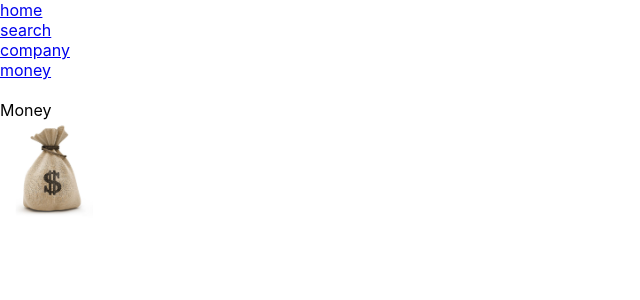
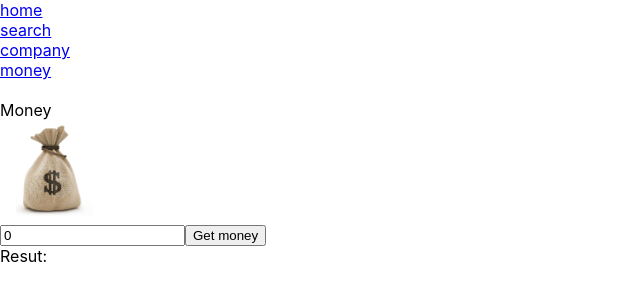
Before and after one commit to bulgat/pony-Child, a React (Create React App) app: page /money in a window 1280 px wide. Shown: the top 300 px of the page, without its empty margins (0-640 px from the left). Built offline with nearby package versions, Linux system fonts and the light colour scheme.

Commit message:
add nominal money cuper

```diff
--- a/src/pages/moneyPage/moneyPage.tsx
+++ b/src/pages/moneyPage/moneyPage.tsx
@@ -1,13 +1,66 @@
+import { useState } from "react";
 
 interface Props {}
 
+const nominals =[50,100,200,500,1000,2000,5000]
+
 const MoneyPage = (props: Props) => {
+
+    const [amount, setAmount] = useState(0);
+    const [result, setResult] = useState<string[]>([]);
+
+    const handleChangeAmount = (e: React.ChangeEvent<HTMLInputElement>) => {
+
+        setAmount(+e.target.value);
+    }
+
+    const handleSubmit = () => {
+        console.log(amount, " e  ==", nominals);
+        const atmResult = atm(amount, nominals);
+
+        if (atmResult!=undefined) {
+            setResult(atmResult);
+        }
+    }
+
+    function atm(amount: number, nominals: number[]) {
+        console.log("0000 amount  ==", amount, "  nominals =", nominals);
+        if (!amount) {
+            return [];
+        }
+        let rest = amount;
+        console.log("0001 e  ==", amount, "  nominals =", nominals);
+        const result = nominals.reduceRight((acc, nominal) => {
+            const amountByNominal = Math.floor(rest / nominal);
+            console.log("0003 rest = ", rest, "  nominal = ", nominal,"  amountByNominal  = ", amountByNominal);
+            if (amountByNominal) {
+                const amountToSub = amountByNominal * nominal;
+                rest -= amountToSub;
+                console.log("0004  ==", rest);
+                acc.push(`${nominal}x${amountByNominal}`);
+            }
+            return acc;
+        }, [] as string[])
+        console.log("0002  ==", result);
+        return result;
+    }
+
     return (
         <>
             <div>Money</div>
             <div>
                 <img alt="money" src="/pony/money.jpg" height="100px" />
             </div>
+            <div>
+                <input type="number" name="amount" value={amount} onChange={handleChangeAmount} />
+                <button onClick={handleSubmit}>Get money</button>
+                <div>Resut:</div>
+                <ul>
+                    {result.map((value => {
+                        return <li key={value}>{ value }</li>
+                    }))}
+                </ul>
+            </div>
         </>
     )
 }
```
